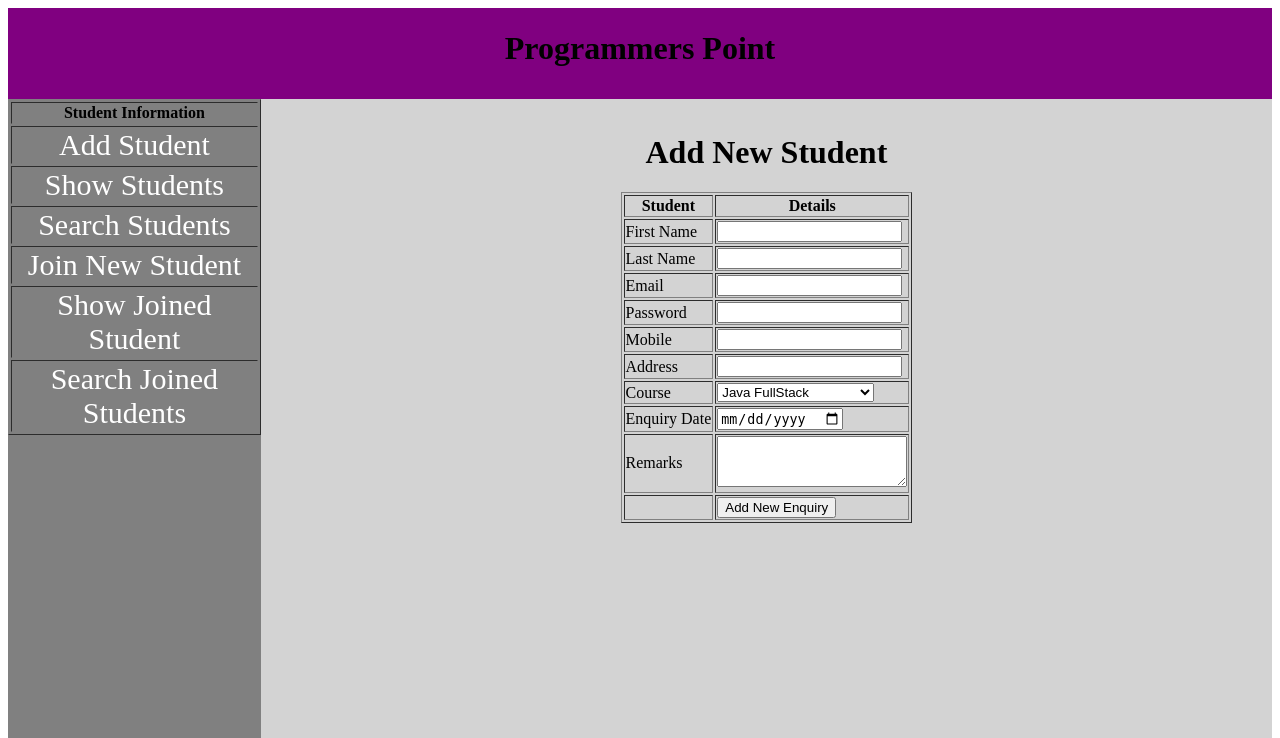
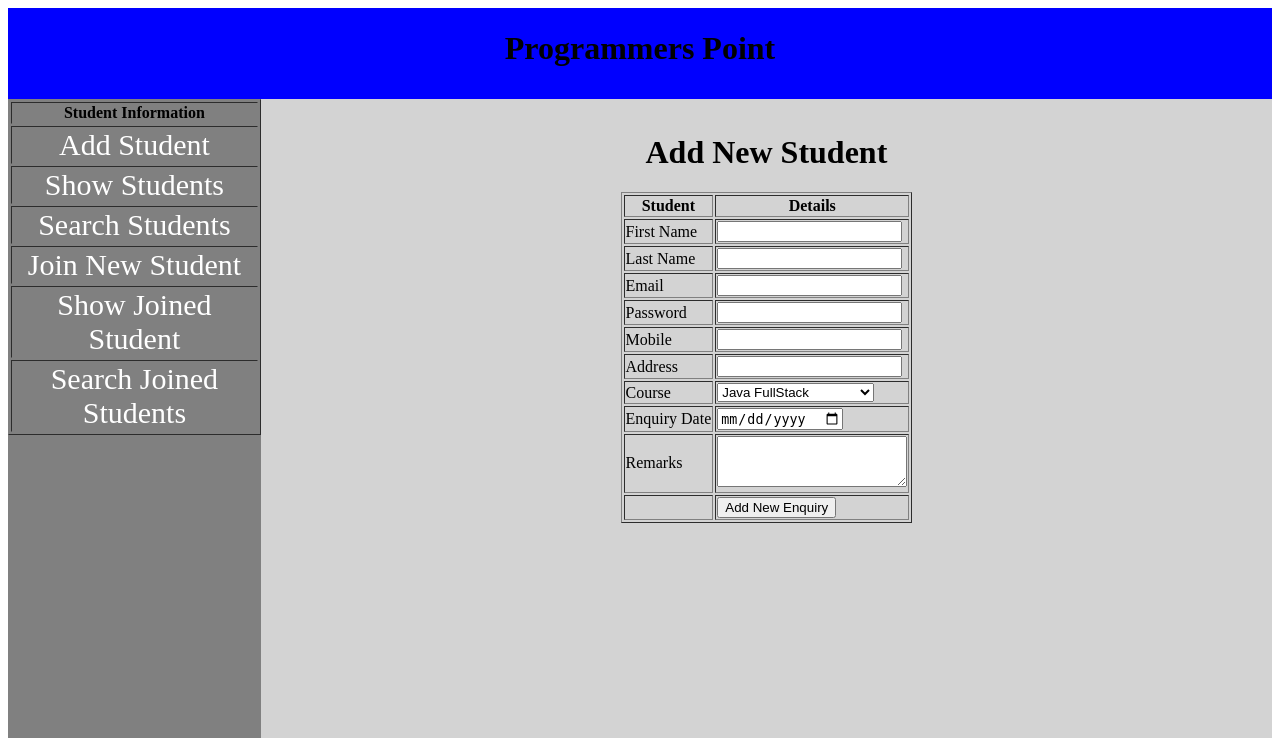
Before and after one commit to Ayushi20j/studentPortal, a Django app: page / in a window 1280 px wide. Shown: the top 738 px of the page. Run offline with Django 3.2, Linux system fonts and the light colour scheme.

Commit message:
Updated base.html

```diff
--- a/templates/base.html
+++ b/templates/base.html
@@ -6,7 +6,7 @@
 		{
 			height: 90px;
 			width: 100%;
-			background-color: purple;
+			background-color: blue;
 			padding-top: 1px;
 		}
 		.main
```
